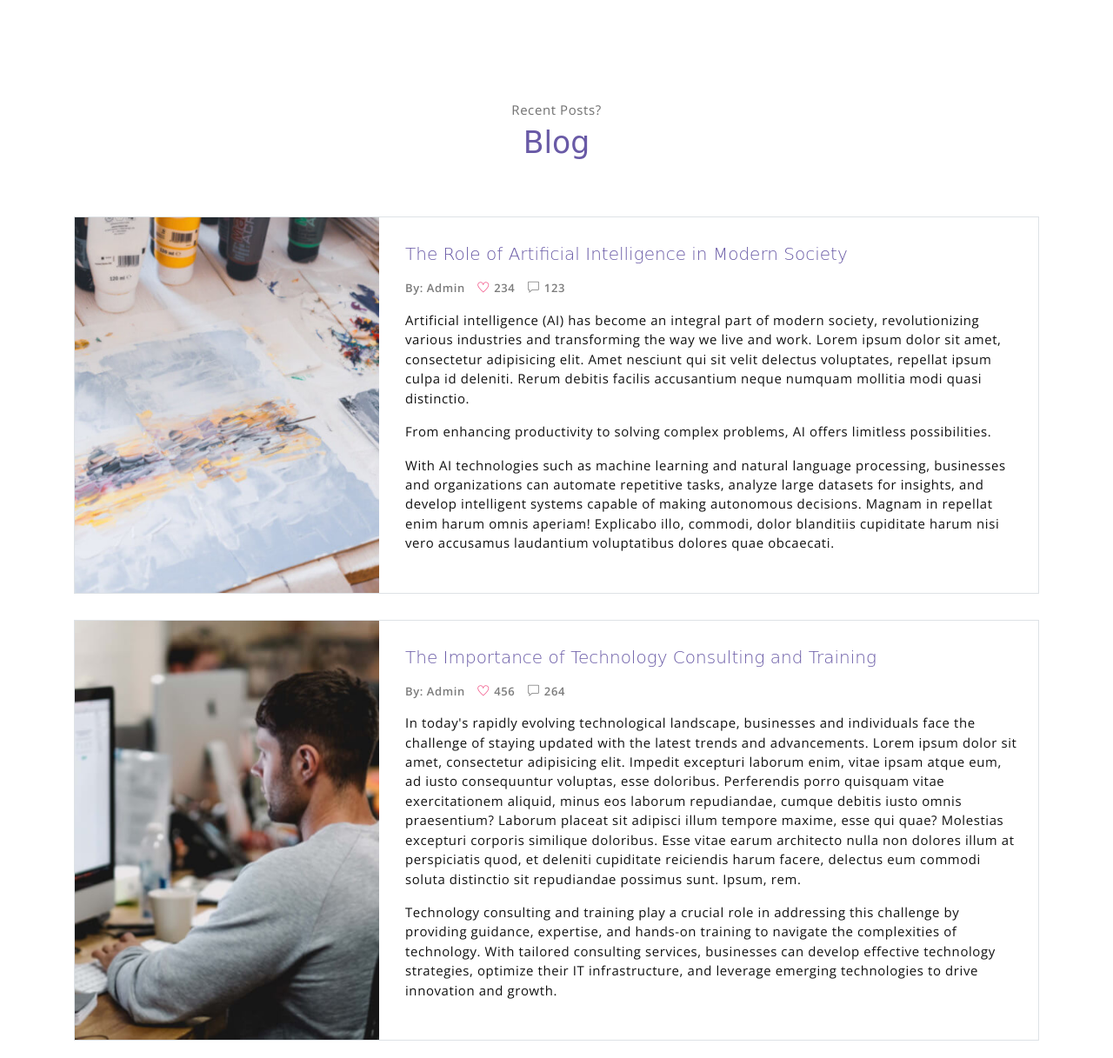
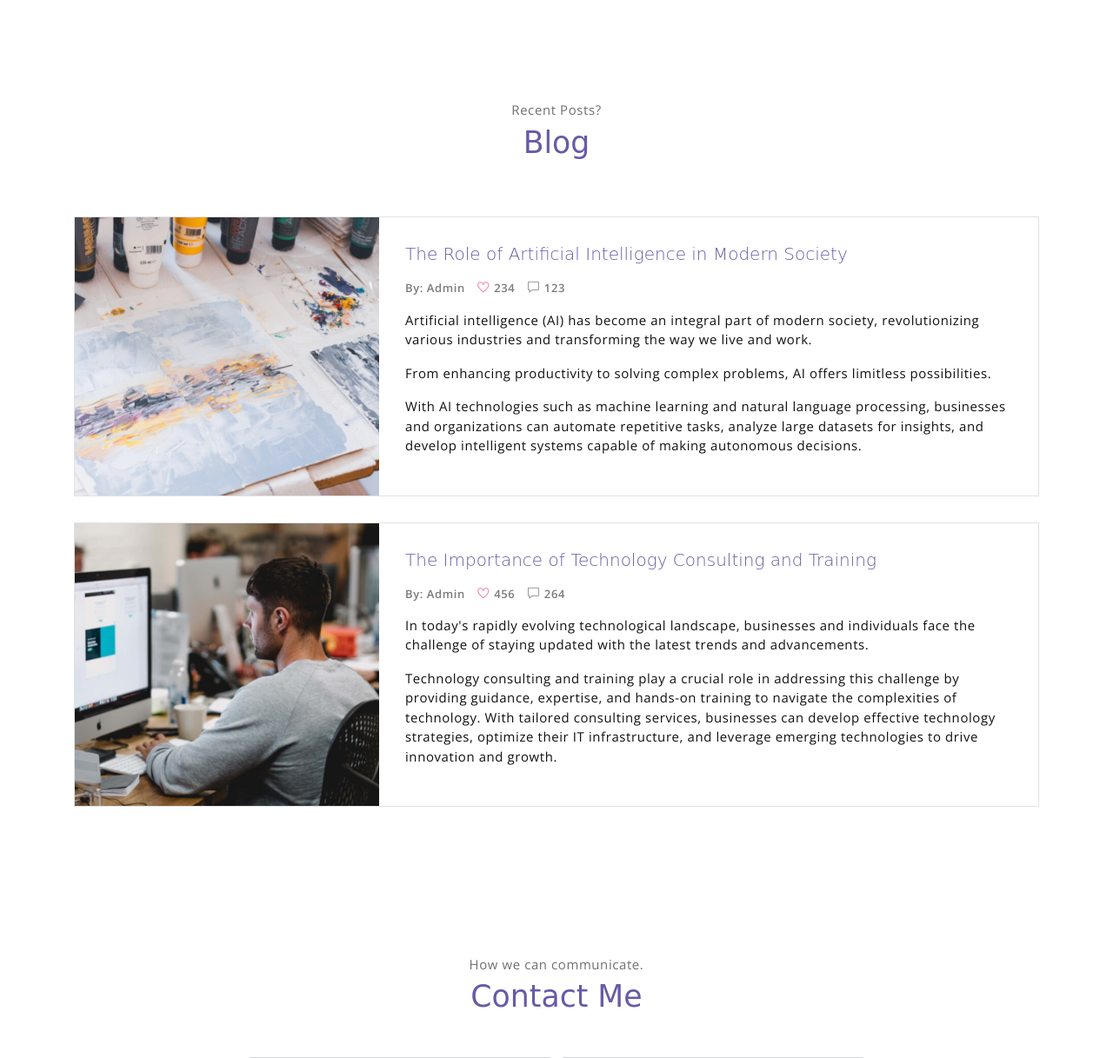
Before and after one commit to johnmainkinyanjui/mynewportfolio, a Django app: page / in a window 1280 px wide. Shown: the part 3252-4469 px from the top of the page at 87% size. Run offline with Django 5.2, Linux system fonts and the light colour scheme; some libraries are stand-ins or nearby versions; some web fonts are replaced.

Commit message:
some implementations

```diff
--- a/forlio/templates/index.html
+++ b/forlio/templates/index.html
@@ -355,11 +355,11 @@
                         <a href="#"><i class="ti-comment"></i> 123</a>
                     </p>
 
-                    <p>Artificial intelligence (AI) has become an integral part of modern society, revolutionizing various industries and transforming the way we live and work. Lorem ipsum dolor sit amet, consectetur adipisicing elit. Amet nesciunt qui sit velit delectus voluptates, repellat ipsum culpa id deleniti. Rerum debitis facilis accusantium neque numquam mollitia modi quasi distinctio.</p>
+                    <p>Artificial intelligence (AI) has become an integral part of modern society, revolutionizing various industries and transforming the way we live and work.</p>
 
                     <p><b>From enhancing productivity to solving complex problems, AI offers limitless possibilities.</b></p>
 
-                    <p>With AI technologies such as machine learning and natural language processing, businesses and organizations can automate repetitive tasks, analyze large datasets for insights, and develop intelligent systems capable of making autonomous decisions. Magnam in repellat enim harum omnis aperiam! Explicabo illo, commodi, dolor blanditiis cupiditate harum nisi vero accusamus laudantium voluptatibus dolores quae obcaecati.</p>
+                    <p>With AI technologies such as machine learning and natural language processing, businesses and organizations can automate repetitive tasks, analyze large datasets for insights, and develop intelligent systems capable of making autonomous decisions.</p>
                 </div>
             </div><!-- end of blog wrapper -->
 
@@ -378,7 +378,7 @@
                         <a href="#"><i class="ti-comment"></i> 264</a>
                     </p>
 
-                    <p>In today's rapidly evolving technological landscape, businesses and individuals face the challenge of staying updated with the latest trends and advancements. Lorem ipsum dolor sit amet, consectetur adipisicing elit. Impedit excepturi laborum enim, vitae ipsam atque eum, ad iusto consequuntur voluptas, esse doloribus. Perferendis porro quisquam vitae exercitationem aliquid, minus eos laborum repudiandae, cumque debitis iusto omnis praesentium? Laborum placeat sit adipisci illum tempore maxime, esse qui quae? Molestias excepturi corporis similique doloribus. Esse vitae earum architecto nulla non dolores illum at perspiciatis quod, et deleniti cupiditate reiciendis harum facere, delectus eum commodi soluta distinctio sit repudiandae possimus sunt. Ipsum, rem.</p>
+                    <p>In today's rapidly evolving technological landscape, businesses and individuals face the challenge of staying updated with the latest trends and advancements.</p>
 
                     <p>Technology consulting and training play a crucial role in addressing this challenge by providing guidance, expertise, and hands-on training to navigate the complexities of technology. With tailored consulting services, businesses can develop effective technology strategies, optimize their IT infrastructure, and leverage emerging technologies to drive innovation and growth.</p>
 
```
